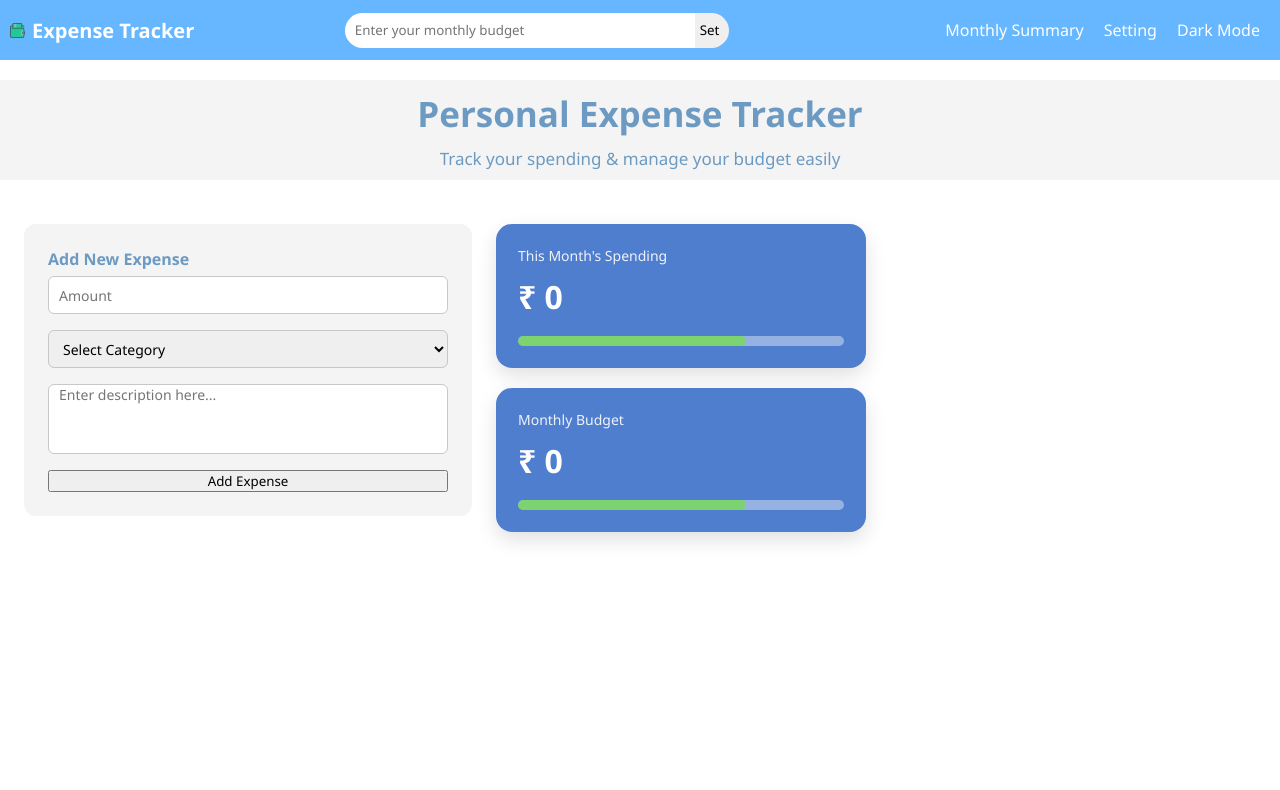
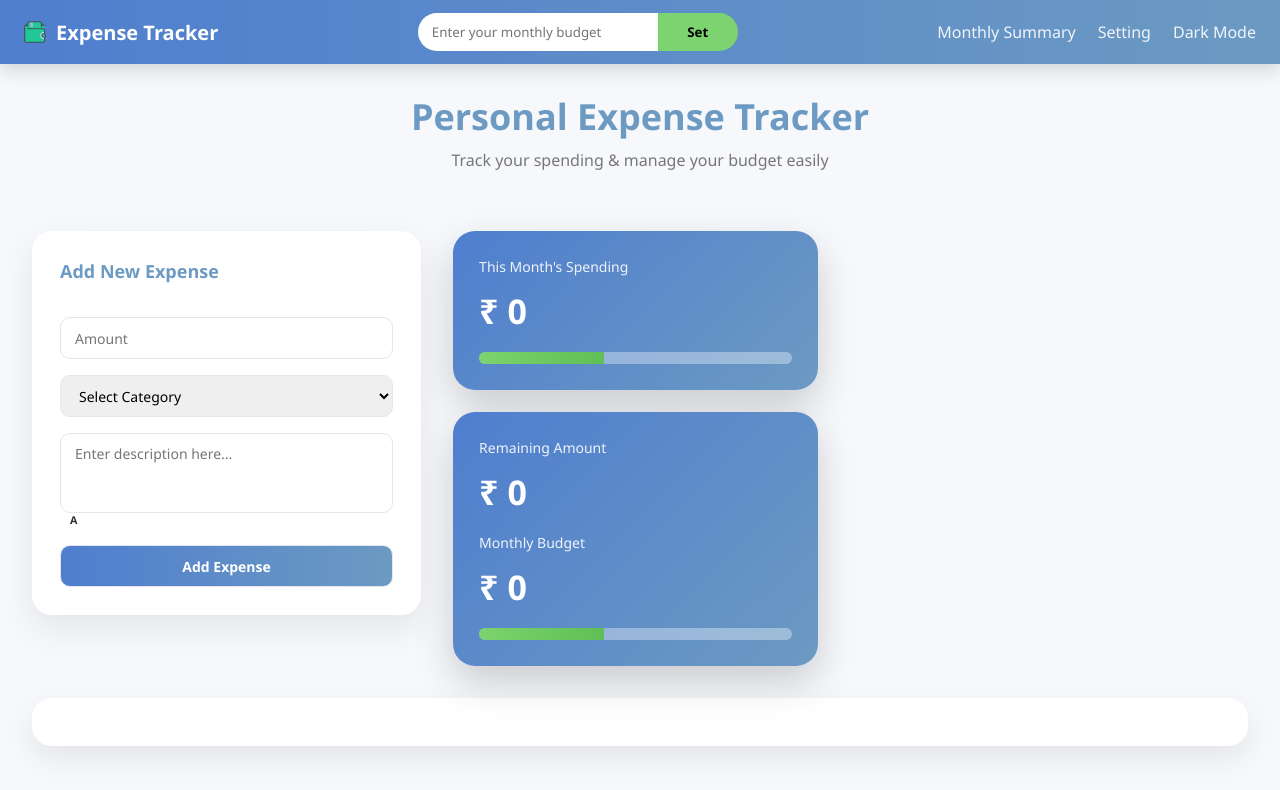
Before and after one commit to anmolpanchal-dev/ExpenseTracker, a plain HTML site: page index.html in a window 1280 px wide. Drawn offline with Linux system fonts and the light colour scheme.

Commit message:
add expeses list at the bottom ad remaining amount card

```diff
--- a/css/main.css
+++ b/css/main.css
@@ -1,182 +1,314 @@
-/* Nav Bar CSS */
+/* =========================
+   RESET + THEME
+========================= */
 *{
-    margin: 0;
-    padding: 0;
-    box-sizing: border-box;
-    font-family: 'Segoe UI', Tahoma, Geneva, Verdana, sans-serif;
-}
-:root {
-  --primary-blue: #4f7ecf;
-  --light-blue: rgb(108, 154, 194);
-  --bg-light: rgb(244, 244, 244);
-  --border-light: rgb(200, 200, 200);
-  --success-green: #7dd36f;
+  margin:0;
+  padding:0;
+  box-sizing:border-box;
+  font-family:'Segoe UI', Tahoma, Geneva, Verdana, sans-serif;
 }
 
-#mainContainer {
-  display: flex;
-  gap: 24px;
-  padding: 24px;
-  align-items: flex-start;
+:root{
+  --primary:#6c9ac2;
+  --secondary:#4f7ecf;
+  --bg:#f6f8fc;
+  --card:#ffffff;
+  --border:#e2e6ee;
+  --success:#7dd36f;
+  --text:#2f2f2f;
+  --muted:#777;
 }
 
-#navbar{
-    display: flex;
-    align-items: center;
-    justify-content: space-between;
-    height: 60px;
-    background-color: rgb(102, 183, 255);
-    color: white;
-    width: 100%;
-}
-#nameContainer{
-    display: flex;
-    align-items: center;
-    gap: 7px;
-    font-size: 20px;
-    font-weight: 600;
-}
-#nameContainer img{
-    height: 15px;
-    margin-left: 10px;
-}
-#linksContainer{
-    display: flex;
-    gap: 20px;
-    justify-content: space-around;
-    align-items: center;
-    margin-right: 20px;
-}
-#linksContainer a{
-    text-decoration: none;
-    color: white;
-}
-#monthlyBudget{
-  display: flex;
-  height: 35px;
-  width: 450px;
-
-}
-#budgetInput{
-  width: 350px;
-  padding-left: 10px;
-  border-bottom-left-radius: 20px;
-  border-top-left-radius: 20px;
-  border-top-left-radius: 20px;
-  border: none;
-}
-#setBudget{
-  border-bottom-right-radius: 20px;
-  border-top-right-radius: 20px;
-  border: none;
-  padding-left: 5px;
-  padding-right: 10px;
+body{
+  background:var(--bg);
+  color:var(--text);
 }
 
-/* Headings */
-#subHeading{
-    padding-top:10px;
-    text-align: center;
-    margin: 20px 0;
-    height: 100px;
-    background-color:rgb(244, 244, 244);
-}
-.lineOne {
-    font-size: 35px;
-    font-weight: 600;
-    margin-bottom: 10px;
-    color: rgb(108, 154, 194);
-}
-.secondLine {
-    font-size: 17px;
-    color: rgb(108, 154, 194);
+/* =========================
+   NAVBAR
+========================= */
+#navbar{
+  height:64px;
+  display:flex;
+  align-items:center;
+  justify-content:space-between;
+  padding:0 24px;
+  background:linear-gradient(90deg,var(--secondary),var(--primary));
+  color:white;
+  box-shadow:0 6px 18px rgba(0,0,0,0.15);
 }
 
-/* Main Container */
-/* #mainContainer{
-    display: flex;
-    justify-content: space-around;
-    gap: 20px;
-    padding: 20px;
-} */
-#inputSection {
-  width: 35vw;
-  background-color: var(--bg-light);
-  border-radius: 12px;
-  padding: 24px;
+#nameContainer{
+  display:flex;
+  align-items:center;
+  gap:10px;
+  font-size:20px;
+  font-weight:600;
 }
 
-#inputFields {
-  display: flex;
-  flex-direction: column;
-}
-
-#inputSection p {
-  margin-bottom: 6px;
-  font-weight: 600;
-  color: var(--light-blue);
-}
-
-#inputSection input,
-#inputSection select,
-#inputSection textarea {
-  height: 38px;
-  margin-bottom: 16px;
-  border: 1px solid var(--border-light);
-  border-radius: 6px;
-  padding: 0 10px;
-  font-size: 14px;
-}
-
-#inputSection textarea {
-  height: 70px;
-  resize: none;
+#nameContainer img{
+  height:22px;
 }
 
 
-/* Amount Showing */
-#amountShowing {
-  width: 30%;
+#monthlyBudget{
   display: flex;
-  flex-direction: column;
-  gap: 20px;
+  align-items: center;
+  height: 38px;
+  width: 320px;
+  overflow: hidden;
+  transition: width 0.4s ease;
+}
+
+/* Input field */
+#budgetInput{
+  width: 240px;
+  height: 100%;
+  padding-left: 14px;
+
+  border: none;
+  outline: none;
+
+  border-radius: 20px 0 0 20px;
+  transition: width 0.4s ease, opacity 0.3s ease;
+}
+
+/* Button */
+#setBudget{
+  width: 80px;
+  height: 100%;
+  border: none;
+
+  background: #7dd36f;
+  font-weight: 600;
+  cursor: pointer;
+
+  border-radius: 0 20px 20px 0;
+  transition: all 0.4s ease;
+}
+
+
+/* ===== Nav links ===== */
+#linksContainer{
+  display:flex;
+  gap:22px;
+  align-items:center;
+}
+
+#linksContainer a,
+#linksContainer p{
+  color:white;
+  text-decoration:none;
+  cursor:pointer;
+  opacity:0.9;
+  font-weight:500;
+}
+
+#linksContainer a:hover,
+#linksContainer p:hover{
+  opacity:1;
+}
+
+/* =========================
+   HEADING
+========================= */
+#subHeading{
+  text-align:center;
+  padding:28px 0;
+}
+
+.lineOne{
+  font-size:36px;
+  font-weight:700;
+  color:var(--primary);
+}
+
+.secondLine{
+  font-size:16px;
+  color:var(--muted);
+  margin-top:8px;
+}
+
+/* =========================
+   MAIN LAYOUT
+========================= */
+#mainContainer{
+  display:flex;
+  gap:32px;
+  padding:32px;
+  align-items:flex-start;
+}
+
+/* =========================
+   INPUT CARD
+========================= */
+#inputSection{
+  width:32%;
+  background:var(--card);
+  padding:28px;
+  border-radius:20px;
+  box-shadow:0 14px 35px rgba(0,0,0,0.08);
+}
+
+#inputSection p{
+  font-size:18px;
+  font-weight:600;
+  color:var(--primary);
+  margin-bottom:18px;
+}
+
+#inputFields{
+  display:flex;
+  flex-direction:column;
+}
+
+#inputFields input,
+#inputFields select,
+#inputFields textarea,
+#inputFields button{
+  height:42px;
+  border-radius:10px;
+  border:1px solid var(--border);
+  padding:0 14px;
+  margin-top:16px;
+  font-size:14px;
+  transition:0.25s;
+}
+#warning {
+  margin-left: 10px;
+  height: 16px;
+}
+#inputFields textarea{
+  height:80px;
+  resize:none;
+  padding-top:10px;
+}
+
+#inputFields input:focus,
+#inputFields select:focus,
+#inputFields textarea:focus{
+  outline:none;
+  border-color:var(--primary);
+  box-shadow:0 0 0 2px rgba(108,154,194,0.25);
+}
+
+#addExpenses{
+  height:45px;
+  border:none;
+  border-radius:12px;
+  background:linear-gradient(90deg,var(--secondary),var(--primary));
+  color:white;
+  font-weight:600;
+  cursor:pointer;
+  transition:transform 0.2s;
+}
+
+#addExpenses:hover{
+  transform:translateY(-2px);
+}
+
+/* =========================
+   AMOUNT CARDS
+========================= */
+#amountShowing{
+  width:30%;
+  display:flex;
+  flex-direction:column;
+  gap:22px;
 }
 
 #monthlySpending,
-#budget {
-  width: 100%;
-  background-color: var(--primary-blue);
-  color: white;
-  padding: 22px;
-  border-radius: 16px;
-  box-shadow: 0 8px 20px rgba(0,0,0,0.12);
+#budget{
+  padding:26px;
+  border-radius:22px;
+  color:white;
+  background:linear-gradient(135deg,var(--secondary),var(--primary));
+  box-shadow:0 16px 38px rgba(0,0,0,0.18);
 }
 
-
-.title {
-  font-size: 14px;
-  opacity: 0.9;
-  margin-bottom: 10px;
+.title{
+  font-size:14px;
+  opacity:0.9;
 }
 
-.amount, .bgtAmount {
-  font-size: 32px;
-  font-weight: bold;
-  margin-bottom: 18px;
+.amount,
+.bgtAmount,
+.remainingAmount{
+  font-size:34px;
+  font-weight:700;
+  margin:12px 0 18px;
 }
 
-.progress-bar {
-  width: 100%;
-  height: 10px;
-  background-color: rgba(255,255,255,0.4);
-  border-radius: 20px;
-  overflow: hidden;
+/* =========================
+   PROGRESS BAR
+========================= */
+.progress-bar{
+  width:100%;
+  height:12px;
+  background:rgba(255,255,255,0.35);
+  border-radius:20px;
+  overflow:hidden;
 }
 
-.progress-fill {
-  height: 100%;
-  width: 70%;
-  background-color: var(--success-green);
-  border-radius: 20px;
-  transition: width 0.4s ease;
+.progress-fill{
+  height:100%;
+  width:40%;
+  background:linear-gradient(90deg,#7dd36f,#5fbf55);
+  transition:width 0.4s ease;
 }
+
+/* =========================
+   OVERVIEW / LIST
+========================= */
+#overview{
+  margin:0 32px 32px;
+  background:var(--card);
+  border-radius:20px;
+  padding:24px;
+  box-shadow:0 12px 30px rgba(0,0,0,0.08);
+}
+
+.expense-list{
+  list-style:none;
+}
+
+.expense-list li{
+  display:flex;
+  justify-content:space-between;
+  padding:14px;
+  border-bottom:1px solid var(--border);
+  font-size:14px;
+}
+
+.expense-list li:last-child{
+  border-bottom:none;
+}
+
+#monthlyBudget{
+  cursor:pointer;
+}
+
+.displayItem{
+  display:grid;
+  grid-template-columns: 1fr 1fr 2fr;
+  align-items:center;
+  padding:14px 18px;
+  margin-bottom:12px;
+  background:#fff;
+  border-radius:12px;
+  box-shadow:0 6px 18px rgba(0,0,0,0.08);
+  font-size:14px;
+}
+
+.category{
+  font-weight:600;
+  color:#4f7ecf;
+}
+
+.amount2{
+  font-weight:700;
+}
+
+.note{
+  color:#666;
+}
--- a/index.html
+++ b/index.html
@@ -17,7 +17,7 @@
             </div>
             <div id="monthlyBudget">
                 <input type="text" placeholder="Enter your monthly budget" id="budgetInput">
-                <button id="setBudget">Set</button>
+                <button id="setBudget"  type="button">Set</button>
             </div>
             <div id="linksContainer">
                 <a href="#">Monthly Summary</a>
@@ -46,6 +46,7 @@
                         <option value="others">Others</option>
                     </select>
                     <textarea id="description" name="description" placeholder="Enter description here..." rows="5" cols="40"></textarea>
+                    <h6 id="warning">A</h6>
                     <button id="addExpenses">Add Expense</button>
                 </div>
             </div>
@@ -58,6 +59,8 @@
                     </div>
                 </div>
                 <div id="budget">
+                    <p class="title">Remaining Amount</p>
+                    <p class="remainingAmount">₹ 0</p>
                     <p class="title">Monthly Budget</p>
                     <p class="bgtAmount">₹ 0</p>
                     <div class="progress-bar">
@@ -65,9 +68,9 @@
                     </div>
                 </div>
             </div>
-            <div id="overview">
-                <ul class="expense-list"></ul>
-            </div>
+        </div>
+        <div id="overview">
+            <ul class="expense-list"></ul>
         </div>
     </div>
 
@@ -75,4 +78,3 @@
     <script type="module" src="js/app.js"></script>
 </body>
 </html>
-<!-- mobhelp@pnb.bank.in -->
--- a/js/app.js
+++ b/js/app.js
@@ -1,60 +1,72 @@
 import { data } from "./store.js";
 
-// DOM Elements
+// ===== DOM Elements =====
 const budgetInput = document.querySelector("#budgetInput");
 const budgetDisplay = document.querySelector(".bgtAmount");
+const warnMsg = document.querySelector("#warning");
 
 const spendInput = document.querySelector("#amountInput");
 const categoryInput = document.querySelector("#categorySelect");
 const noteInput = document.querySelector("#description");
 const addBtn = document.querySelector("#addExpenses");
+const budgetBox = document.querySelector("#monthlyBudget");
 
 const totalDisplay = document.querySelector(".amount");
 const expenseList = document.querySelector(".expense-list");
-
+const remAmount = document.querySelector(".remainingAmount");
 const setBudgetBtn = document.querySelector("#setBudget");
 
+// ===== State =====
 let totalSpend = 0;
 
-// ===== Load saved budget if exists =====
-let savedBudget = Number(localStorage.getItem("monthlyBudget")) || 0;
+// ===== Load Budget =====
+const savedBudget = Number(localStorage.getItem("monthlyBudget")) || 0;
 budgetDisplay.innerText = `₹ ${savedBudget}`;
 
-// Calculate total spend from saved data
+// ===== Load Expenses & Total =====
 data.forEach(exp => totalSpend += exp.amount);
 updateTotalDisplay();
 renderExpenses();
+updateRemainingAmount();
 
 // ===== Event Listeners =====
 setBudgetBtn.addEventListener("click", () => {
     const budgetValue = Number(budgetInput.value);
-    if (!budgetValue) return alert("Enter a valid budget");
+
+    if (isNaN(budgetValue) || budgetValue <= 0){
+    alert("Please enter a valid Amount");
+    budgetInput.value = "";
+    return;
+    }
+
     localStorage.setItem("monthlyBudget", budgetValue);
     budgetDisplay.innerText = `₹ ${budgetValue}`;
-    budgetInput.value = '';
+    budgetInput.value = "";
+
+    updateRemainingAmount();
 });
 
 addBtn.addEventListener("click", () => {
     const amount = Number(spendInput.value);
-    const categoryVal = categoryInput.value;
-    const noteVal = noteInput.value;
+    const category = categoryInput.value;
+    const note = noteInput.value || "";
 
-    if (!amount || categoryVal === "select") {
-        return alert("Fill both Amount and Category");
+    if (amount <= 0 || category === "select") {
+        warnMsg.style.color = "red";
+        warnMsg.innerText = "Enter both fields";
+        return;
+    } else if (isNaN(amount) || Number(amount) <= 0) {
+        warnMsg.style.color = "red";
+        warnMsg.innerText = "Enter a valid amount";
+        return;
     }
-
-    const expense = {
-        amount,
-        category: categoryVal,
-        note: noteVal || categoryVal
-    };
+    const expense = { amount, category, note };
 
     addExpense(expense);
 
-    // Clear inputs
-    spendInput.value = '';
-    categoryInput.value = '';
-    noteInput.value = '';
+    spendInput.value = "";
+    categoryInput.value = "";
+    noteInput.value = "";
 });
 
 // ===== Functions =====
@@ -64,7 +76,7 @@ function addExpense(expense) {
 
     totalSpend += expense.amount;
     updateTotalDisplay();
-
+    updateRemainingAmount();
     renderExpense(expense);
 }
 
@@ -72,13 +84,34 @@ function updateTotalDisplay() {
     totalDisplay.innerText = `₹ ${totalSpend}`;
 }
 
+function updateRemainingAmount() {
+    const budgetValue = Number(localStorage.getItem("monthlyBudget")) || 0;
+    const remaining = budgetValue - totalSpend;
+
+    localStorage.setItem("remainAmount", remaining);
+    remAmount.innerText = `₹ ${remaining}`;
+    if (remaining < 0) {
+    remAmount.style.color = "red";
+    }
+
+}
+
 function renderExpenses() {
-    expenseList.innerHTML = '';
+    expenseList.innerHTML = "";
     data.forEach(exp => renderExpense(exp));
 }
 
 function renderExpense(expense) {
-    const li = document.createElement("li");
-    li.innerText = `${expense.category}: ₹ ${expense.amount} (${expense.note})`;
-    expenseList.appendChild(li);
+  const item = document.createElement("div");
+  item.className = "displayItem";
+  if(data.length === 0){
+    item.innerHTML = 'No'
+  }
+  item.innerHTML = `
+  <div class="category">${expense.category}</div>
+  <div class="amount2">₹ ${expense.amount}</div>
+  <div class="note">${expense.note}</div>
+  `;
+
+  expenseList.appendChild(item);
 }
--- a/js/store.js
+++ b/js/store.js
@@ -4,3 +4,5 @@ export let data = [];
 // Load from localStorage if exists
 const savedData = JSON.parse(localStorage.getItem("data")) || [];
 data.push(...savedData);
+
+// localStorage.clear();
```
